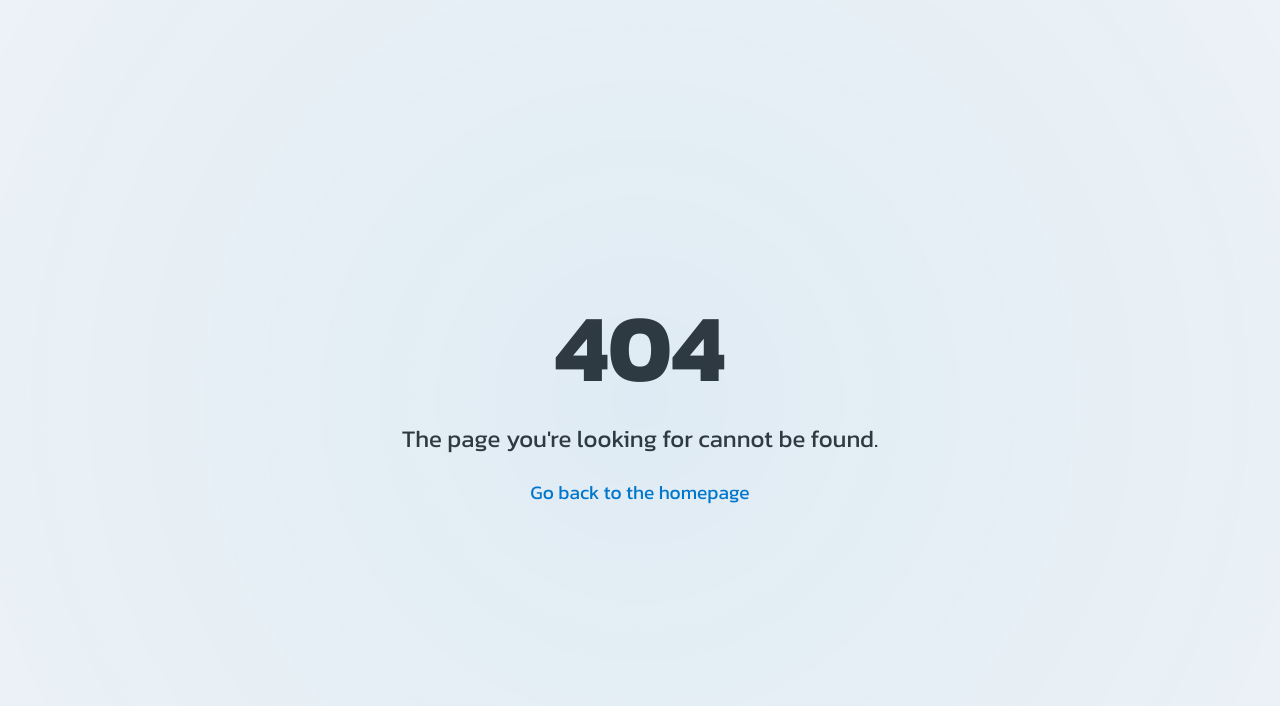
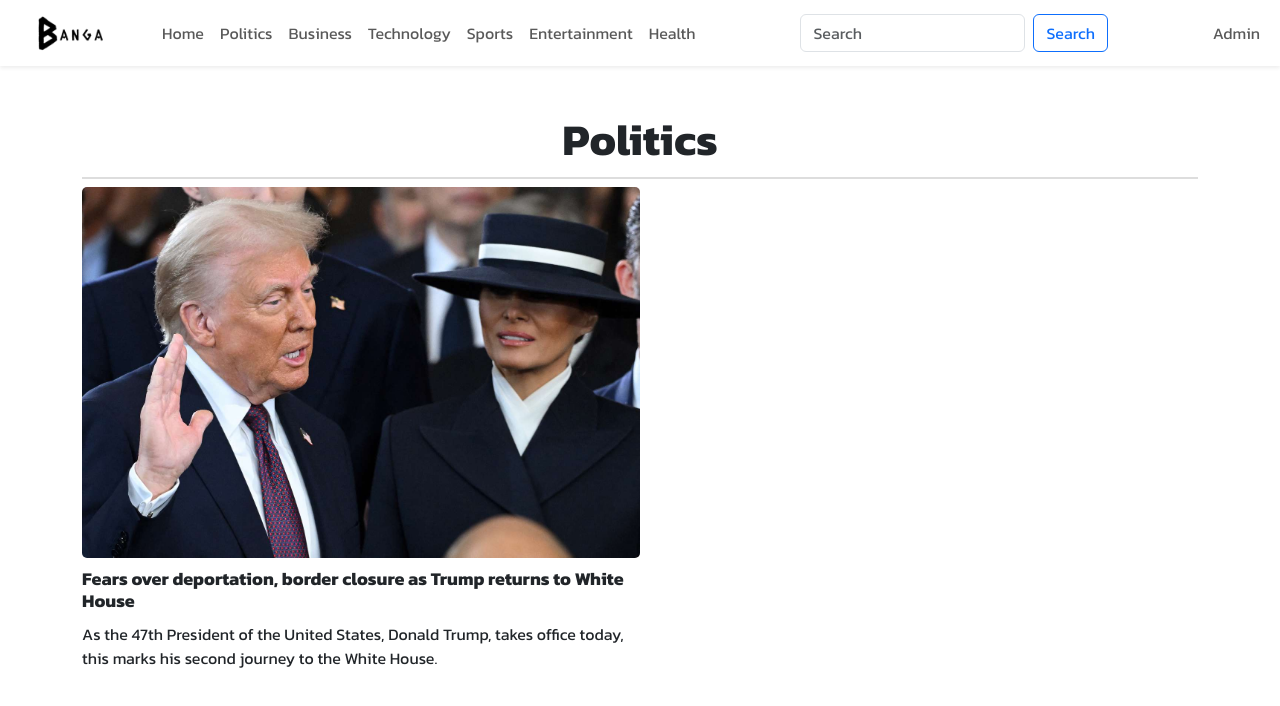
Before and after one commit to e-xxxxl/bangaNews, a React (Vite) app: page /politics in a window 1280 px wide. Before the commit this address had no page. Shown: the top 706 px of the page. Built offline with nearby package versions, Linux system fonts and the light colour scheme.

Commit message:
politics page added

```diff
--- a/src/App.jsx
+++ b/src/App.jsx
@@ -9,6 +9,7 @@ import AdminSignin from './Components/Admin/AdminAuth/AdminSignin'
 import AdLayout from './Components/Admin/AdLayout/AdLayout'
 import AdLandingPage from './Components/Admin/AdminPages/AdLandingPage'
 import NewPost from './Components/Admin/NewPost/NewPost'
+import PoliticsPage from './Components/Pages/PoliticsPage'
 
 function App() {
 
@@ -18,6 +19,7 @@ function App() {
 
       <Routes>
         <Route path="/" element={<LandingPage/>}/>
+        <Route path="/politics" element={<PoliticsPage/>}/>
         <Route path="*" element={<NotFound/>}/>
 
         {/* ADMIN ROUTES */}
--- a/src/Components/Herosection/Politicalsection.jsx
+++ b/src/Components/Herosection/Politicalsection.jsx
@@ -2,6 +2,7 @@ import React from 'react';
 import styles from './PoliticalSection.module.css'; // Import the CSS Module
 import trumpImage from '../../assets/trumppp.jpg'; // Replace with actual image path
 import sampleImage from '../../assets/vdmm.jpeg'; // Replace with actual image path
+import { Link } from 'react-router-dom';
 
 const PoliticalSection = () => {
     const articles = [
@@ -37,7 +38,10 @@ const PoliticalSection = () => {
             <div className={`d-flex ${styles.flexContainer} gap-3`}>
                 {/* Main Article Block */}
                 <div className={styles.mainArticle}>
-                    <img src={trumpImage} alt="Trump News" className={styles.mainArticleImg} />
+                <Link className="" to="/politics">
+                <img src={trumpImage} alt="Trump News" className={styles.mainArticleImg} />
+                </Link>
+
                     <h3 className={styles.mainArticleTitle}>
                         Fears over deportation, border closure as Trump returns to White House
                     </h3>
--- a/src/Components/Navbar/Navbar.jsx
+++ b/src/Components/Navbar/Navbar.jsx
@@ -16,10 +16,10 @@ const Navbar = () => {
           <div className="d-flex w-100 justify-content-between align-items-center">
             <ul className="navbar-nav">
               <li className="nav-item">
-                <a className="nav-link">Home</a>
+              <Link className="nav-link" to="/">Home</Link>
               </li>
               <li className="nav-item">
-                <a className="nav-link" >Politics</a>
+              <Link className="nav-link" to="/politics">Politics</Link>
               </li>
               <li className="nav-item">
                 <a className="nav-link">Business</a>
@@ -45,11 +45,7 @@ const Navbar = () => {
 
             <ul className="navbar-nav">
             <li className="nav-item ">
-                <a className="nav-link">
-
-                  <Link to="/admin/signin">Admin</Link>
-
-                </a>
+                  <Link className="nav-link" to="/admin/signin">Admin</Link>
               </li>
             </ul>
           </div>
--- /dev/null
+++ b/src/Components/Pages/PoliticsPage.jsx
@@ -0,0 +1,16 @@
+import React from 'react'
+import Navbar from '../Navbar/Navbar'
+import PoliticsSection from '../PoliticsSection/PoliticsSection'
+
+const PoliticsPage = () => {
+  return (
+    <>
+    <Navbar/>
+    <PoliticsSection/>
+
+
+    </>
+  )
+}
+
+export default PoliticsPage
--- /dev/null
+++ b/src/Components/PoliticsSection/PoliticsSection.jsx
@@ -0,0 +1,27 @@
+import React from 'react'
+import styles from './PoliticsSection.module.css'; // Import the CSS Module
+import trumpImage from '../../assets/trumppp.jpg'; // Replace with actual image path
+
+const PoliticsSection = () => {
+  return (
+    <>
+        <div className="container py-5">
+           <h2 className={styles.sectionTitle}>Politics</h2>
+            <div className={styles.mainArticle}>
+                                <img src={trumpImage} alt="Trump News" className={styles.mainArticleImg} />
+                                <h3 className={styles.mainArticleTitle}>
+                                    Fears over deportation, border closure as Trump returns to White House
+                                </h3>
+                                <p className={styles.mainArticleDescription}>
+                                    As the 47th President of the United States, Donald Trump, takes office today, this marks his second journey to the White House.
+                                </p>
+                </div>
+
+
+        </div>
+
+    </>
+  )
+}
+
+export default PoliticsSection
--- /dev/null
+++ b/src/Components/PoliticsSection/PoliticsSection.module.css
@@ -0,0 +1,24 @@
+.sectionTitle {
+    font-size: 44px;
+    font-weight: bold;
+    border-bottom: 2px solid #ddd;
+    padding-bottom: 10px;
+    text-align: center;
+}
+
+.mainArticle {
+    width: 50%;
+}
+
+.mainArticleImg {
+    width: 100%;
+    height: 100%;
+    height: auto;
+    border-radius: 5px;
+}
+
+.mainArticleTitle {
+    font-size: 18px;
+    font-weight: bold;
+    margin: 10px 0;
+}
```
